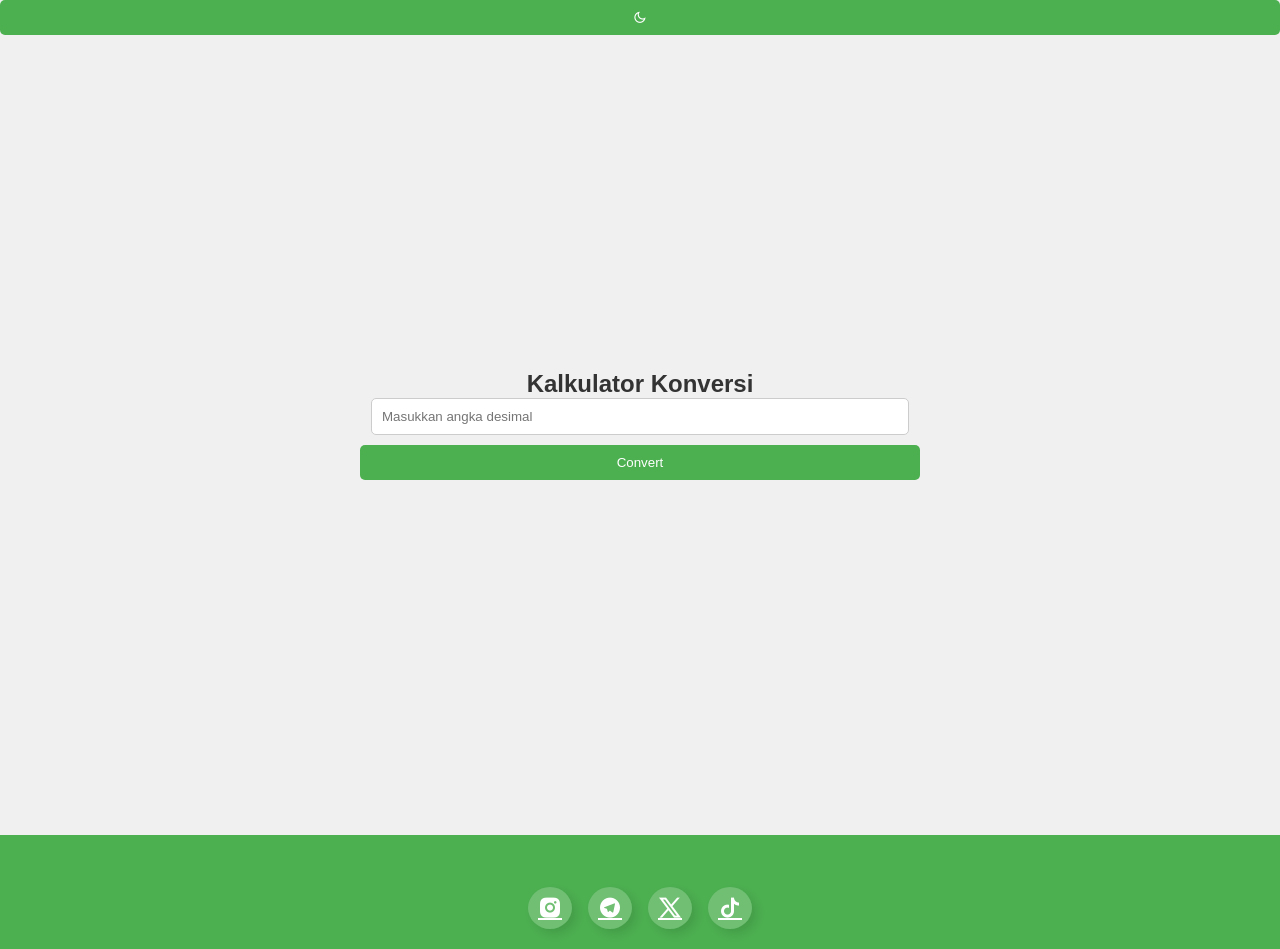
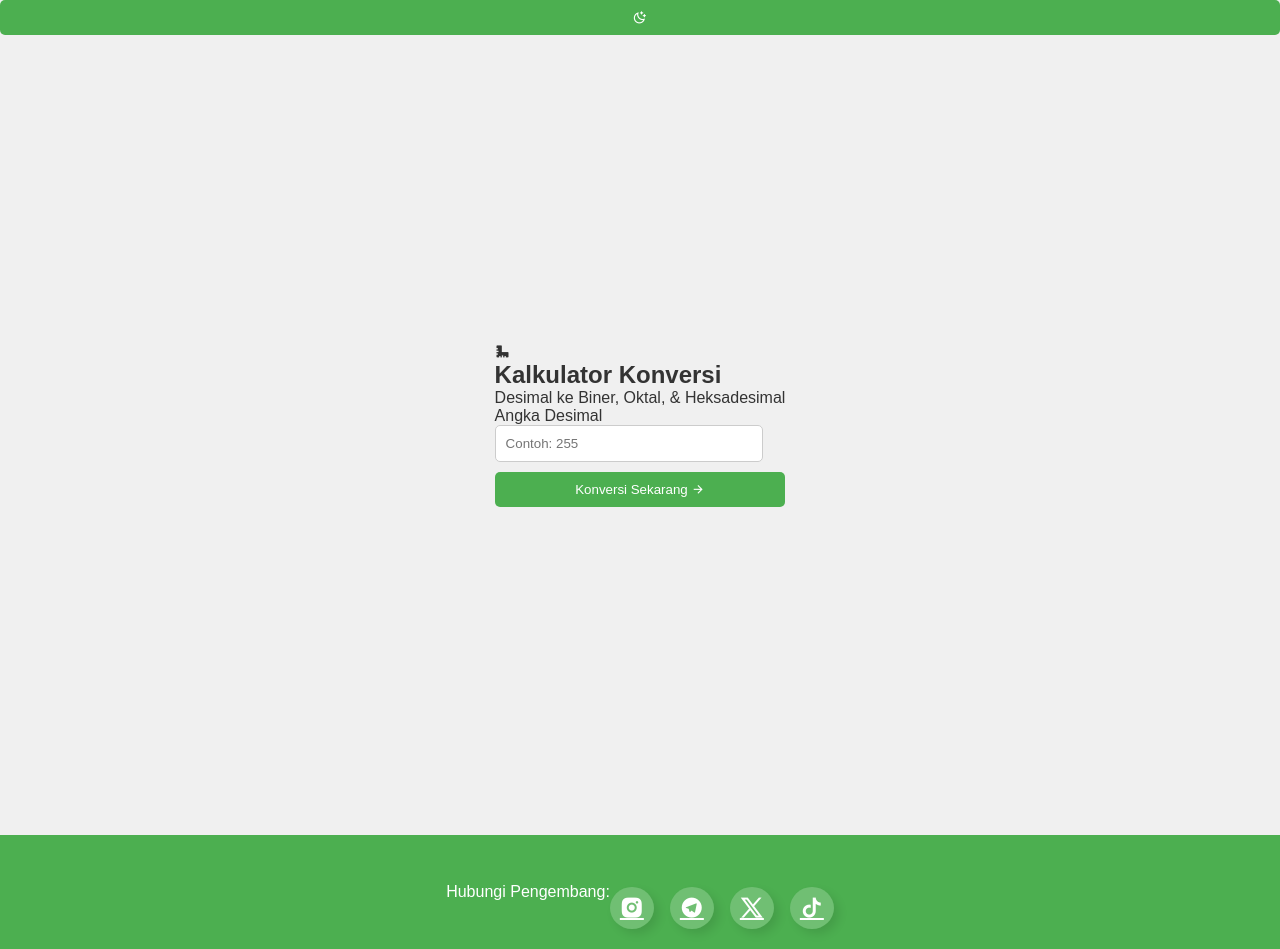
Before and after one commit to TheKingRich/Kalkulator-Konversi, a plain HTML site: page index.html in a window 1280 px wide. Drawn offline with nearby package versions, Linux system fonts and the light colour scheme.

Commit message:
index.html

```diff
--- a/index.html
+++ b/index.html
@@ -1,23 +1,44 @@
 <!DOCTYPE html>
-<html lang="en">
+<html lang="id">
 <head>
     <meta charset="UTF-8">
     <meta name="viewport" content="width=device-width, initial-scale=1.0">
-    <title>Kalkulator Konversi</title>
-    <link  href="https://cdn.jsdelivr.net/npm/remixicon@3.5.0/fonts/remixicon.css"
-    rel="stylesheet"/>
+    <title>Kalkulator Konversi Pro</title>
+    <link href="https://cdn.jsdelivr.net/npm/remixicon@3.5.0/fonts/remixicon.css" rel="stylesheet"/>
     <link rel="stylesheet" href="style.css">
 </head>
 <body>
-    <button onclick="toggleTheme()" id="themeButton"><i id="themeIcon" class="ri-moon-line"></i></button>
+    <button onclick="toggleTheme()" id="themeButton" title="Ganti Tema">
+        <i id="themeIcon" class="ri-moon-clear-line"></i>
+    </button>
 
     <div class="container">
-        <h2>Kalkulator Konversi</h2>
-        <input type="number" id="decimalInput" placeholder="Masukkan angka desimal">
-        <button onclick="convert()">Convert</button>
-        <div id="output"></div>
+        <div class="converter-card">
+            <div class="card-header">
+                <i class="ri-ruler-2-fill"></i>
+                <h2>Kalkulator Konversi</h2>
+                <p>Desimal ke Biner, Oktal, & Heksadesimal</p>
+            </div>
+
+            <div class="input-group">
+                <label for="decimalInput">Angka Desimal</label>
+                <div class="input-wrapper">
+                    <input type="number" id="decimalInput" placeholder="Contoh: 255">
+                </div>
+            </div>
+
+            <button onclick="convert()" id="btnConvert">
+                <span>Konversi Sekarang</span>
+                <i class="ri-arrow-right-line"></i>
+            </button>
+
+            <div id="output" class="output-area">
+                </div>
+        </div>
     </div>
+
     <footer>
+        <p>Hubungi Pengembang:</p>
         <div class="contact__socials">
             <a href="https://www.instagram.com/frederich_eugene"><i class="ri-instagram-fill"></i></a>
             <a href="https://t.me/panggilajaerick"><i class="ri-telegram-fill"></i></a>
```
